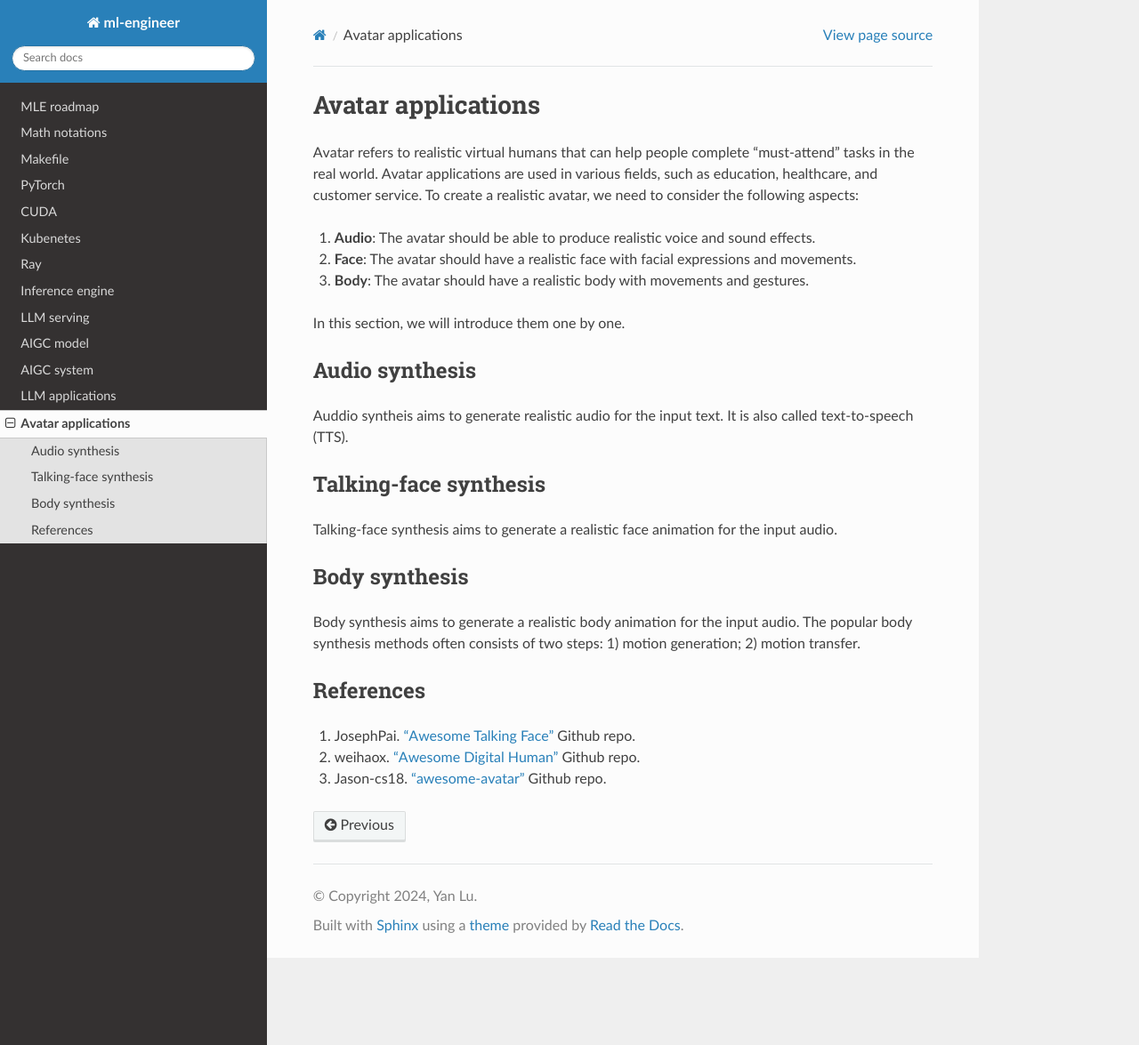
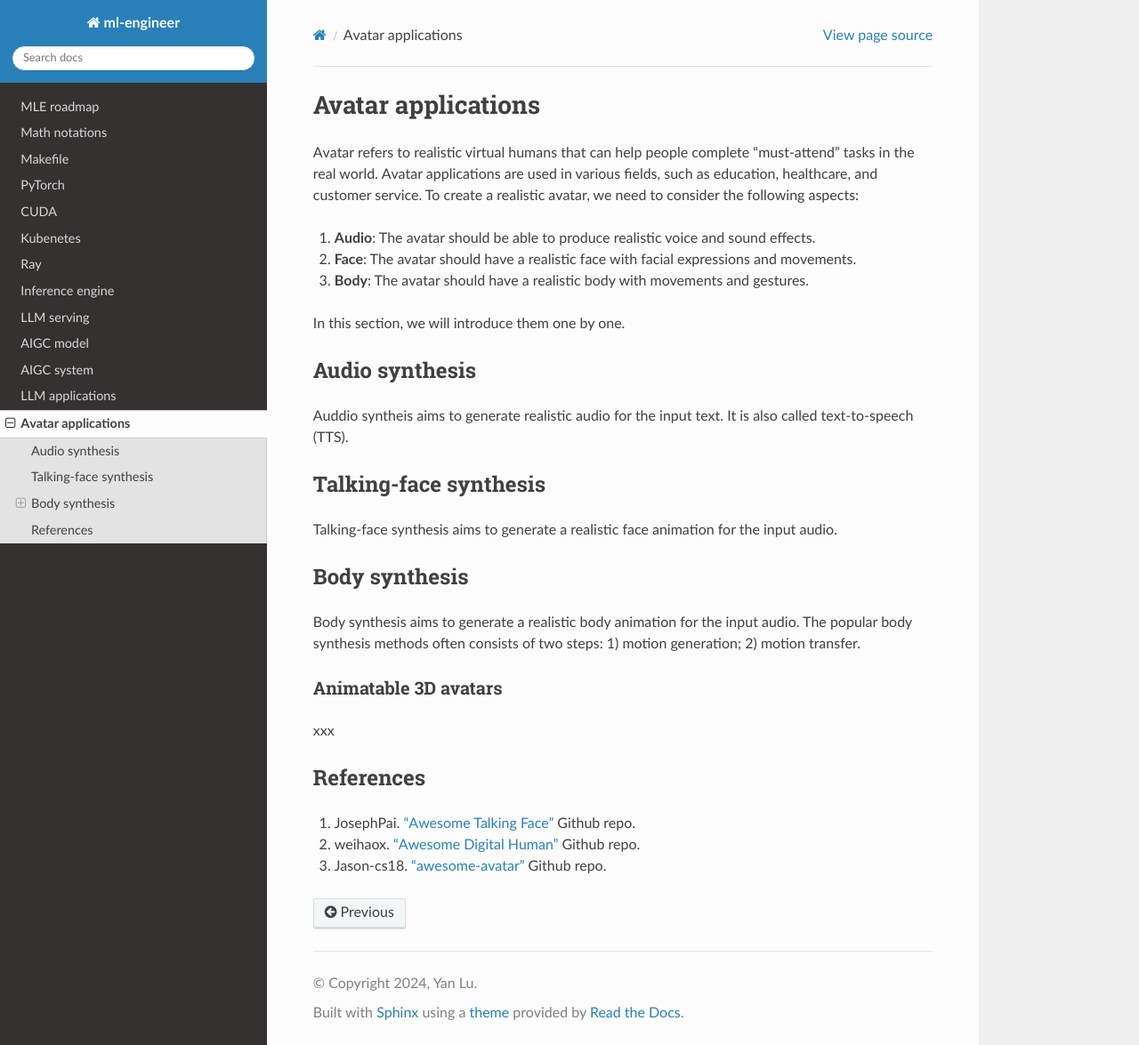
Before and after one commit to Jason-cs18/ml-engineer, a Sphinx documentation site: the page built from docs/source/avatar_app.rst, in a window 1280 px wide and 1175 px high. Shown: the whole window at 89% size. Built offline with Sphinx 7.4.7 and the Read the Docs theme 3.1.0, drawn with Linux system fonts in a browser that asks for light colours.

Commit message:
update avatar

```diff
--- a/docs/source/avatar_app.rst
+++ b/docs/source/avatar_app.rst
@@ -22,6 +22,10 @@ Body synthesis
 --------------
 Body synthesis aims to generate a realistic body animation for the input audio. The popular body synthesis methods often consists of two steps: 1) motion generation; 2) motion transfer.
 
+Animatable 3D avatars
+^^^^^^^^^^^^^^^^^^^^^^^
+xxx
+
 References
 -------------
 1. JosephPai. `"Awesome Talking Face" <https://github.com/JosephPai/Awesome-Talking-Face>`_ Github repo.
```
